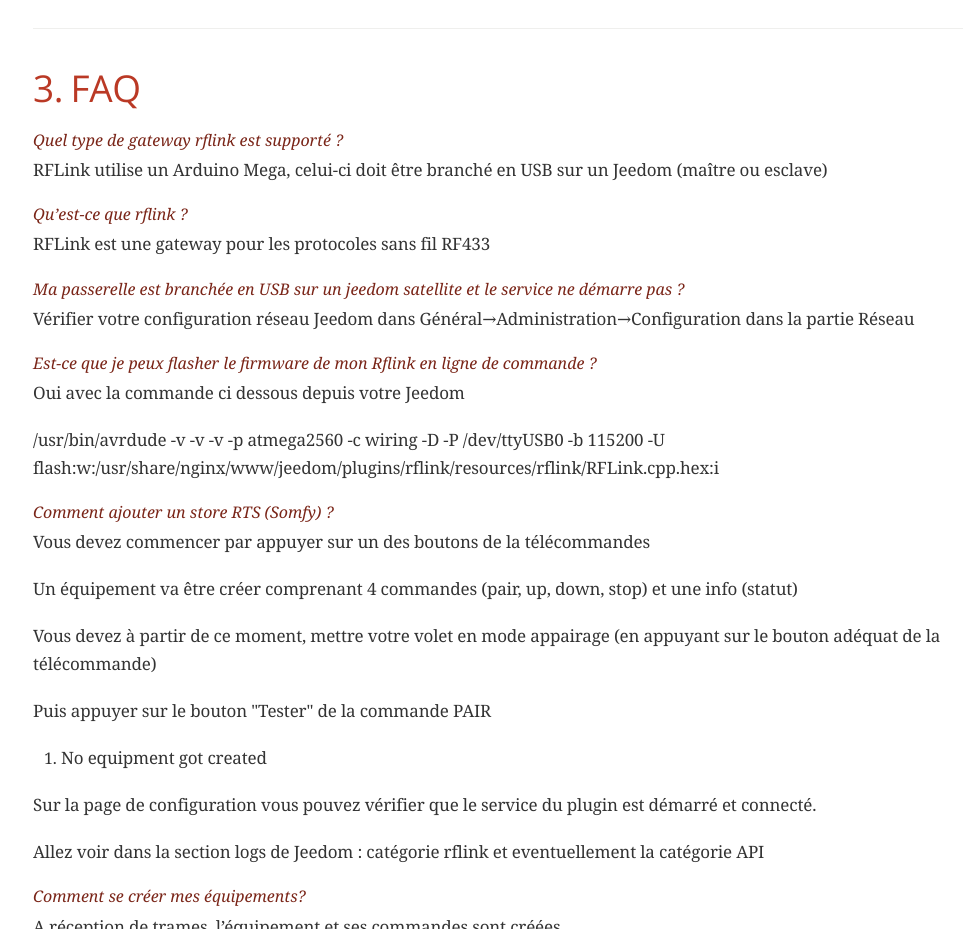
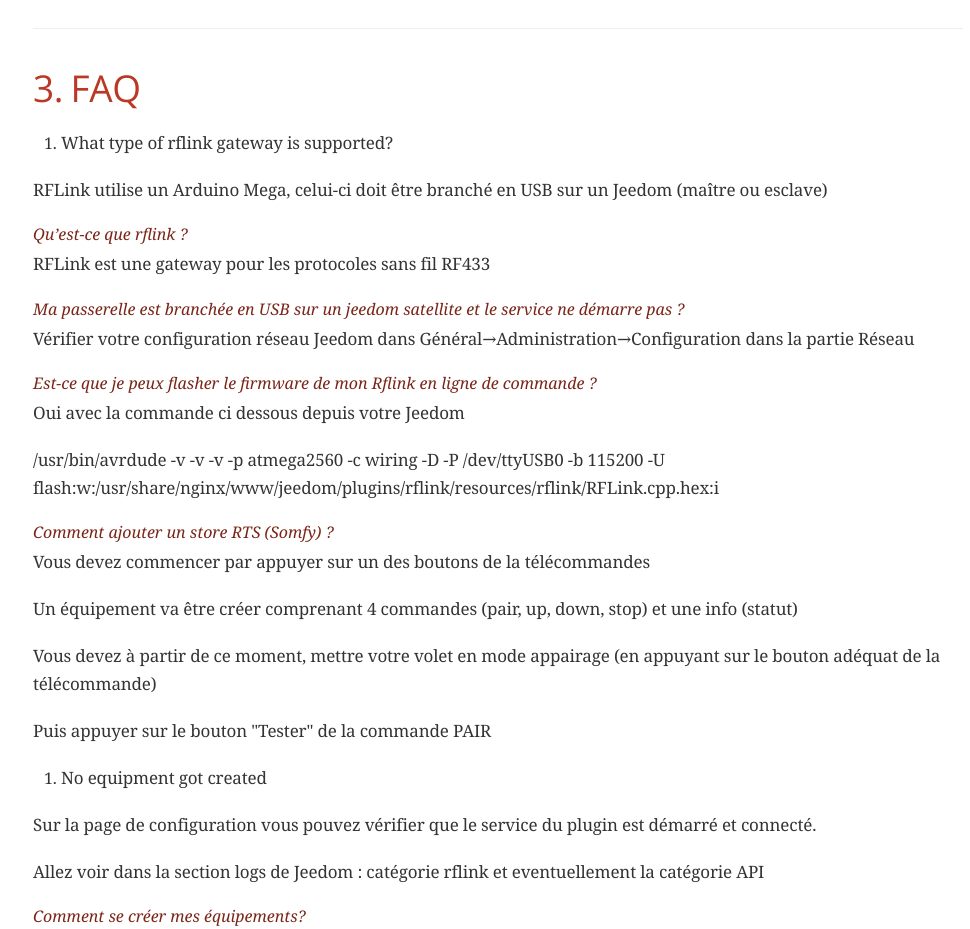
Before and after one commit to sbeuzit/jeedom_rflink, a plain HTML site: page doc/en_US/index.html in a window 1280 px wide. Shown: the part 1720-2649 px from the top of the page, without its empty margins (302-1272 px from the left). Drawn offline with nearby package versions, Linux system fonts and the light colour scheme; a web font is replaced by a local one.

Commit message:
[ROBOT] Action all

```diff
--- a/doc/en_US/index.html
+++ b/doc/en_US/index.html
@@ -549,8 +549,15 @@ body.book #toc,body.book #preamble,body.book h1.sect0,body.book .sect1>h2{page-b
 <div class="sect1">
 <h2 id="_faq">3. FAQ</h2>
 <div class="sectionbody">
-<div class="openblock panel">
-<div class="title">Quel type de gateway rflink est supporté ?</div><div class="content">
+<div class="olist panel">
+<ol class="panel">
+<li>
+<p>What type of rflink gateway is supported?</p>
+</li>
+</ol>
+</div>
+<div class="openblock">
+<div class="content">
 <div class="paragraph">
 <p>RFLink utilise un Arduino Mega, celui-ci doit être branché en USB sur un Jeedom (maître ou esclave)</p>
 </div>
```
Also changed, not shown: 1 other file.
